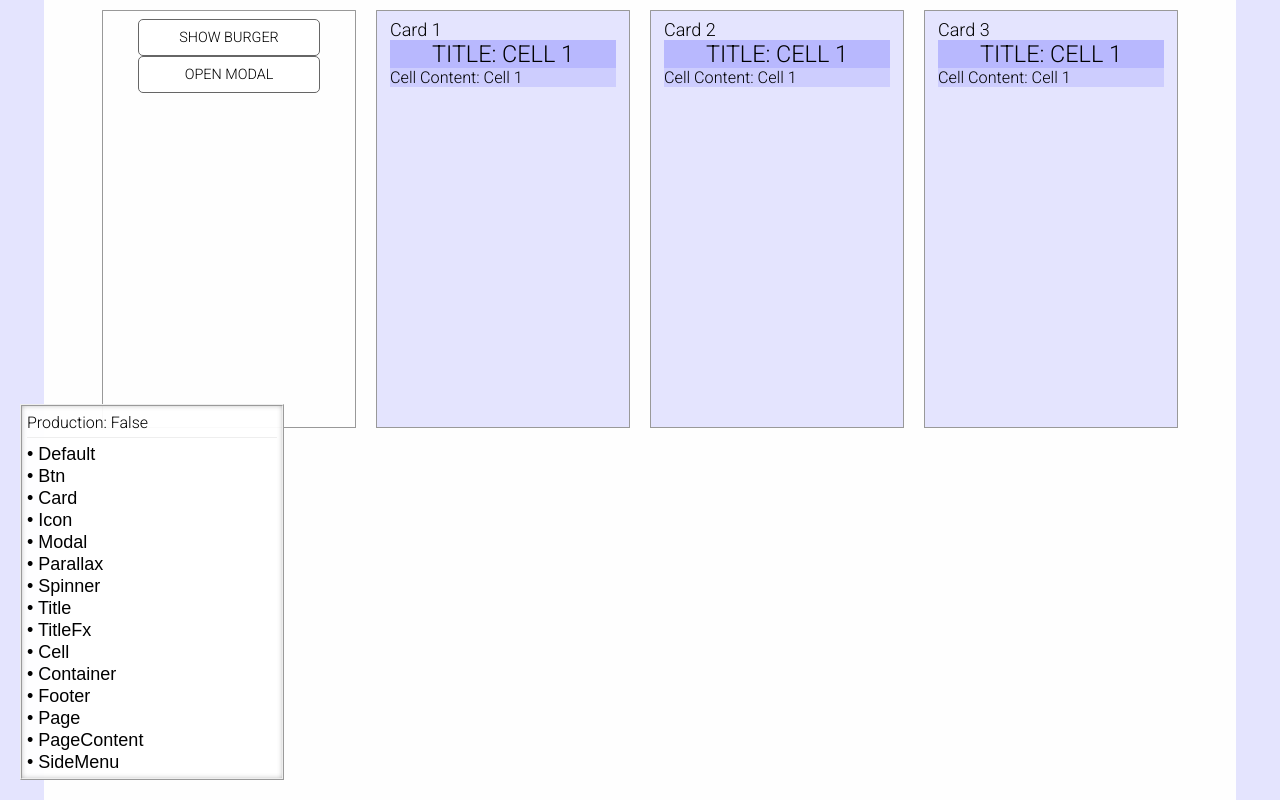
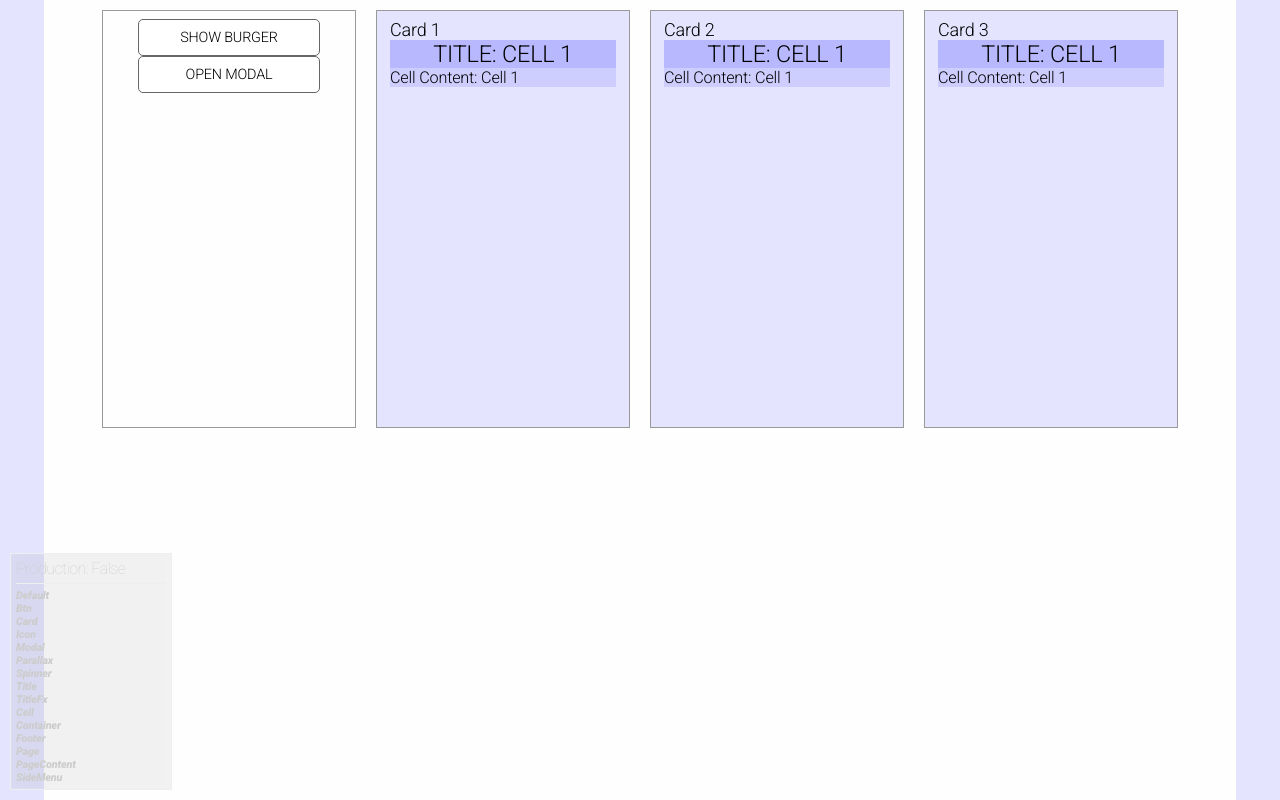
Before and after one commit to bsaphier/simple-site-components, a React app: page / in a window 1280 px wide. Shown: the top 800 px of the page. Built offline with nearby package versions, Linux system fonts and the light colour scheme; the HTML template or start-up script is replaced by a standard one.

Commit message:
test a production build

```diff
--- a/env/index.js
+++ b/env/index.js
@@ -1,5 +1,3 @@
-let environment;
-
 function getEnvironment() {
     return process.env.NODE_ENV === 'production'
         ? require('./env.production.js')
--- a/package.json
+++ b/package.json
@@ -1,6 +1,6 @@
 {
   "name": "react-ssc",
-  "version": "0.0.002",
+  "version": "0.0.1-1",
   "description": "A collection of design components & higher-order-components for creating a website",
   "scripts": {
     "start": "webpack-dev-server --open --config webpack.config.dev.js",
--- a/src/app/components/App.jsx
+++ b/src/app/components/App.jsx
@@ -3,23 +3,6 @@ import SSC from '../../lib';
 import env from '../../../env';
 import * as s from './app.scss';
 
-
-const listComponents = (lib) => {
-    const cList = [];
-    for (let key in lib) {
-        if (lib.hasOwnProperty(key)) {
-            cList.push({ name: key, obj: lib[key] });
-        }
-    }
-    cList.shift(); // first item in the array is SSC.default
-    return cList.map(c => (
-        <span className={s.name} key={c.name}>{`• ${c.name}`}<br /></span>
-    ));
-};
-
-const showEnv = () => Object.keys(env).map(key => (
-    <span key={key}>{`${key}: ${env[key]}`}</span>
-));
 
 const parallaxLayers = [
     {
@@ -39,6 +22,25 @@ const parallaxLayers = [
         name: 'img5-name'
     }
 ];
+
+function listComponents(lib) {
+    const cList = [];
+    for (let key in lib) {
+        if (lib.hasOwnProperty(key)) {
+            cList.push({ name: key });
+        }
+    }
+    cList.shift(); // first item in the array is SSC.default
+    return cList.map(c => (
+        <span className={s.name} key={c.name}>{c.name}</span>
+    ));
+}
+
+function showEnv() {
+    return Object.keys(env).map(
+        key => (<span className={s.header} key={key}>{`${key}: ${env[key]}`}</span>)
+    );
+}
 
 function renderCards(numCards, numCells) {
     const cards = [];
@@ -84,7 +86,7 @@ export default class App extends React.Component {
     }
 
     componentDidMount() {
-        dummyLoad(this.onLoad, 2000);
+        dummyLoad(this.onLoad, 500);
     }
 
     onLoad() {
@@ -109,7 +111,7 @@ export default class App extends React.Component {
         return this.state.showSpinner
             ? (<SSC.PageContent><SSC.Spinner /></SSC.PageContent>)
             : (<SSC.Container>
-                {!env.production && (<div className={s['c-list']}>{ showEnv() }<div id={s.divider} />{ listComponents(SSC) }</div>)}
+                {!env.production && (<div className={s.libList}>{ showEnv() }<div id={s.divider} />{ listComponents(SSC) }</div>)}
                 <SSC.Page style={{paddingTop: 0, background: 'rgba(0,0,255,0.1)'}}>
                     <SSC.SideMenu open={this.state.showSideMenu}>
                         SideMenu
--- a/src/app/components/app.scss
+++ b/src/app/components/app.scss
@@ -1,16 +1,13 @@
-@import "../../lib/styles.scss";
+* {
+    font-size: 16px;
+    margin: 0;
+    padding: 0;
+}
 
 html, body {
     margin: 0;
     padding: 0;
-    // overflow: hidden;
     background-color: #fefefe;
-}
-
-* {
-    font-size: 16px;
-    margin: 0;
-    padding: 0;
 }
 
 #divider {
@@ -19,38 +16,50 @@ html, body {
     margin: 5px 0;
 }
 
+.header {
+    display: block;
+    font-weight: 200;
+    letter-spacing: -0.03rem;
+}
+
 .name {
-    font-family: sans-serif;
-    font-size: 1rem;
+    display: block;
+    font-size: 0.6rem;
+    font-weight: 900;
+    font-style: italic;
+    letter-spacing: -0.01rem;
 }
 
 .cellContent {
     font-size: inherit;
 }
 
-.c-list {
+.libList {
     position: fixed;
     z-index: 9999;
     bottom: 0;
-    // right: 79%;
-    // top: 62%;
     left: 0;
-    min-width: 250px;
+    min-width: 150px;
     overflow: scroll;
-    margin: 20px;
-    border: ridge 2px #eee;
+    margin: 10px;
+    border: solid 1px #eee;
     padding: 5px;
+    color: #ccc;
     font-size: 1rem;
     text-transform: capitalize;
-    background-color: rgba(255,255,255,0.95); // #fff;
-    box-shadow: 0 0 8px -5px black inset;
+    background-color: rgba(0,0,0,0.05); // #fff;
+    box-shadow: 0 0 8px -5px #eee inset;
+    transition: all ease 0.5s;
+    &:hover {
+        color: #000;
+        box-shadow: 0 0 8px -5px black inset;
+        background-color: rgba(255,255,255,0.95); // #fff;
+        transform: scale(2) translate(25%, -25%);
+    }
 }
 
 .plaxLayer {
     margin: auto;
-    // width: 50vw;
-    // height: 100vh;
-    // perspective: 100px;
 }
 
 .btn {
@@ -67,9 +76,3 @@ html, body {
         background-color: #ccc;
     }
 }
-
-// .cellContent {
-//     @include md {
-//         height: 3rem;
-//     }
-// }
--- a/src/lib/styles.scss
+++ b/src/lib/styles.scss
@@ -64,6 +64,7 @@
 * {
     font-family: 'Roboto', sans-serif;
     font-weight: 300;
+    letter-spacing: -0.01rem;
 }
 
 
--- a/webpack.config.common.js
+++ b/webpack.config.common.js
@@ -1,8 +1,4 @@
 module.exports = {
-    entry: {
-        app: './src/app/index.js',
-        lib: './src/lib/index.js'
-    },
     module: {
         rules: [{
             test: /jsx?$/,
--- a/webpack.config.dev.js
+++ b/webpack.config.dev.js
@@ -3,6 +3,10 @@ const merge = require('webpack-merge');
 const common = require('./webpack.config.common.js');
 
 module.exports = merge(common, {
+    entry: {
+        app: './src/app/index.js',
+        lib: './src/lib/index.js'
+    },
     output: {
         path: path.resolve(__dirname, 'dev'),
         filename: '[name].js'
--- a/webpack.config.prod.js
+++ b/webpack.config.prod.js
@@ -12,6 +12,9 @@ const extractSass = new ExtractTextPlugin({
 });
 
 module.exports = merge(common, {
+    entry: {
+        lib: './src/lib/index.js'
+    },
     output: {
         path: path.resolve(__dirname, 'dist'),
         filename: '[name].js',
@@ -45,7 +48,6 @@ module.exports = merge(common, {
     ],
     externals: [
     'react',
-    'redux',
-    'react-redux'
+    'redux'
   ]
 });
```
Also changed, not shown: 3 other files (tests, documents, lock files or other folders).
